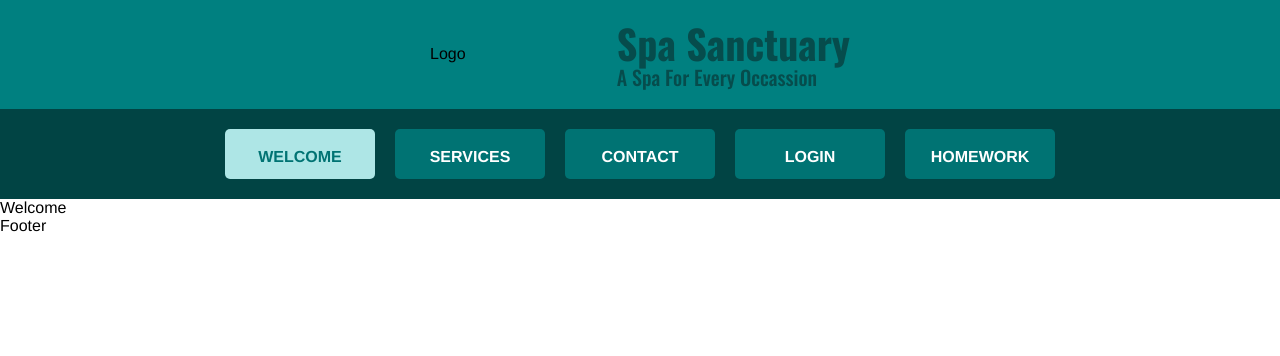
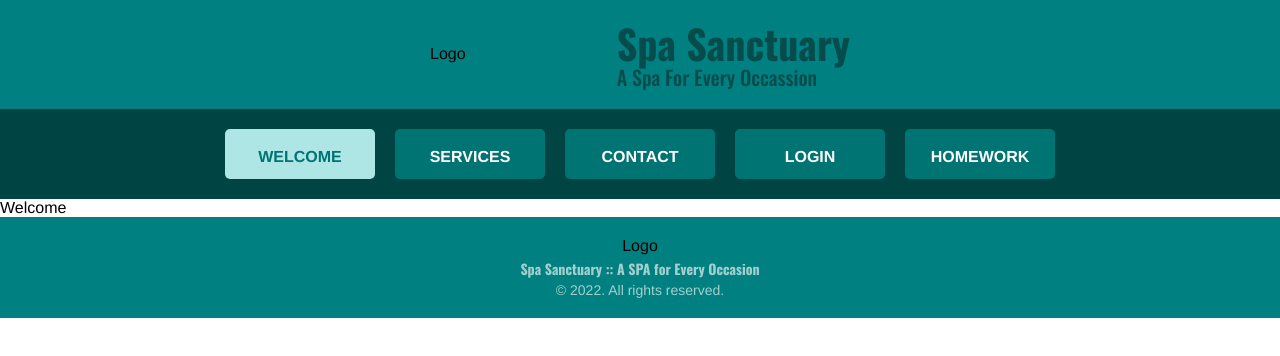
Before and after one commit to swcarey/Web-1-Carey-Spencer-Final, a React (Create React App) app: page / in a window 1280 px wide. Shown: the top 356 px of the page. Built offline with nearby package versions, Linux system fonts and the light colour scheme.

Commit message:
Styled Footer

```diff
--- a/src/React/App.jsx
+++ b/src/React/App.jsx
@@ -5,7 +5,7 @@ import { BrowserRouter } from 'react-router-dom';
 import Header from './Layout/Header/Header.jsx';
 import Nav from './Layout/Nav/Nav.jsx';
 import Main from './Layout/Main.jsx';
-import Footer from './Layout/Footer.jsx';
+import Footer from './Layout/Footer/Footer.jsx';
 
 const App = () => {
 
--- a/src/React/Layout/Footer.jsx
+++ b/src/React/Layout/Footer/Footer.jsx
@@ -1,11 +1,15 @@
 import React from 'react';
 import styled from 'styled-components';
+
+import SiteTitle from './SiteTitle.jsx'
+import Logo from './Logo.jsx'
 
 const Footer = () => {
 
     return (
         <FooterStyled className='Footer'>
-            Footer
+            <Logo />
+            <SiteTitle />
         </FooterStyled>
     );
 }
@@ -13,5 +17,7 @@ const Footer = () => {
 export default Footer;
 
 const FooterStyled = styled.footer`
-
+    background-color: teal;
+    text-align: center;
+    padding: 20px 0px;
 `;
--- /dev/null
+++ b/src/React/Layout/Footer/Logo.jsx
@@ -0,0 +1,17 @@
+import React from 'react';
+import styled from 'styled-components';
+
+const Logo = () => {
+
+    return (
+        <LogoStyled className='Logo'>
+            Logo
+        </LogoStyled>
+    );
+}
+
+export default Logo;
+
+const LogoStyled = styled.div`
+
+`;
--- /dev/null
+++ b/src/React/Layout/Footer/SiteTitle.jsx
@@ -0,0 +1,27 @@
+import React from 'react';
+import styled from 'styled-components';
+
+const SiteTitle = () => {
+
+    return (
+        <SiteTitleStyled className='SiteTitle'>
+            <h2>Spa Sanctuary :: A SPA for Every Occasion</h2>
+            <div className="copyright">&copy; 2022. All rights reserved.</div>
+        </SiteTitleStyled>
+    );
+}
+
+export default SiteTitle;
+
+const SiteTitleStyled = styled.div`
+    h2 {
+        margin: 5px 0px;
+        font-size: 14px;
+        color: #a3cfcf;
+
+    }
+    .copyright {
+        font-size: 14px;
+        color: #a3cfcf;
+    }
+`;
```
